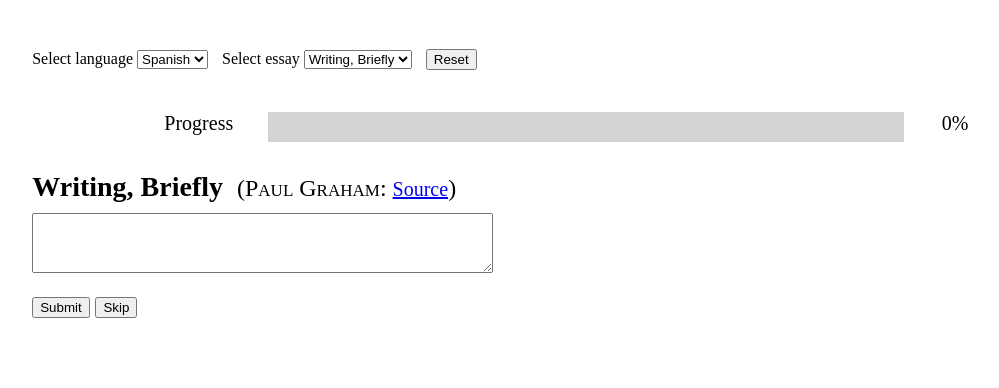
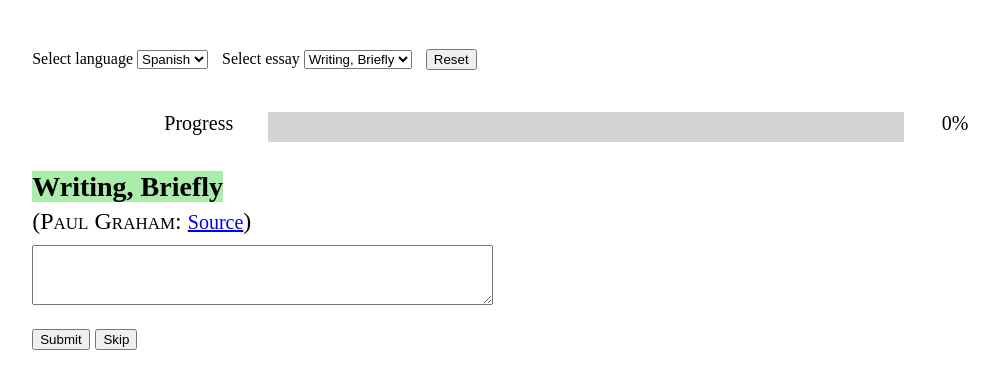
Before and after one commit to Riksi/demo-2023, a plain HTML site: page index.html in a window 1280 px wide. Shown: the whole page, without its empty margins (39-1038 px from the left). Drawn offline with Linux system fonts and the light colour scheme.

Commit message:
appearance

```diff
--- a/index.html
+++ b/index.html
@@ -6,6 +6,13 @@
    .author a{
     font-size: smaller;
     font-variant: normal;
+   }
+
+   .author{
+        margin: 0;
+        margin-top: 5px;
+        font-weight:normal;
+        padding: 0 !important;
    }
 
     #select-container{
@@ -66,10 +73,11 @@
     .text-content-active{
         cursor: pointer;
         font-weight: bold;
+        background-color: rgb(170, 236, 170);
     }
 
     .text-content-active:hover{
-        background-color: lightgreen;
+        background-color: rgb(55, 234, 55);
     }
 
     #panel, .panel{
--- a/script.js
+++ b/script.js
@@ -111,8 +111,7 @@ function generateEssay(content){
 
 
     titleDiv.classList.add('title')
-    let authorElem = document.createElement('span')
-    let transElem = document.createElement('span')
+    let authorElem = document.createElement('p')
     authorElem.className = "author"
     authorElem.innerHTML = (
         "(" + content['en']["author"]+ ": "
@@ -120,8 +119,8 @@ function generateEssay(content){
     let titleDivLeft = titleDiv.querySelector('.left')
     titleDivLeft.appendChild(authorElem)
 
-    transElem = ("<span class=author style='font-weight:normal'>(Translated by " + content[tar]['author']
-                + ": " + "<a href=" + content[tar]['url'] + ">Source</a></span>)"
+    transElem = ("<p class=author>(Translated by " + content[tar]['author']
+                + ": " + "<a href=" + content[tar]['url'] + ">Source</a>)</p>"
                 )
 
     dateDiv.classList.add('date')
@@ -190,7 +189,7 @@ function generateEssay(content){
             container.insertBefore(divs[activeIdx + 1], panel);
             let newHeight = (
                 document.querySelector('body').offsetHeight
-                + 1.5 * divs[activeIdx + 1].offsetHeight);
+                + 1.8 * divs[activeIdx + 1].offsetHeight);
             document.querySelector('body').style.height = (newHeight + "px");
             divs[activeIdx + 1].querySelector('.text-content').classList.add('text-content-active');
             // divs[activeIdx + 1].scrollIntoView({behavior: "smooth", block: "start", inline: "nearest"});
```
